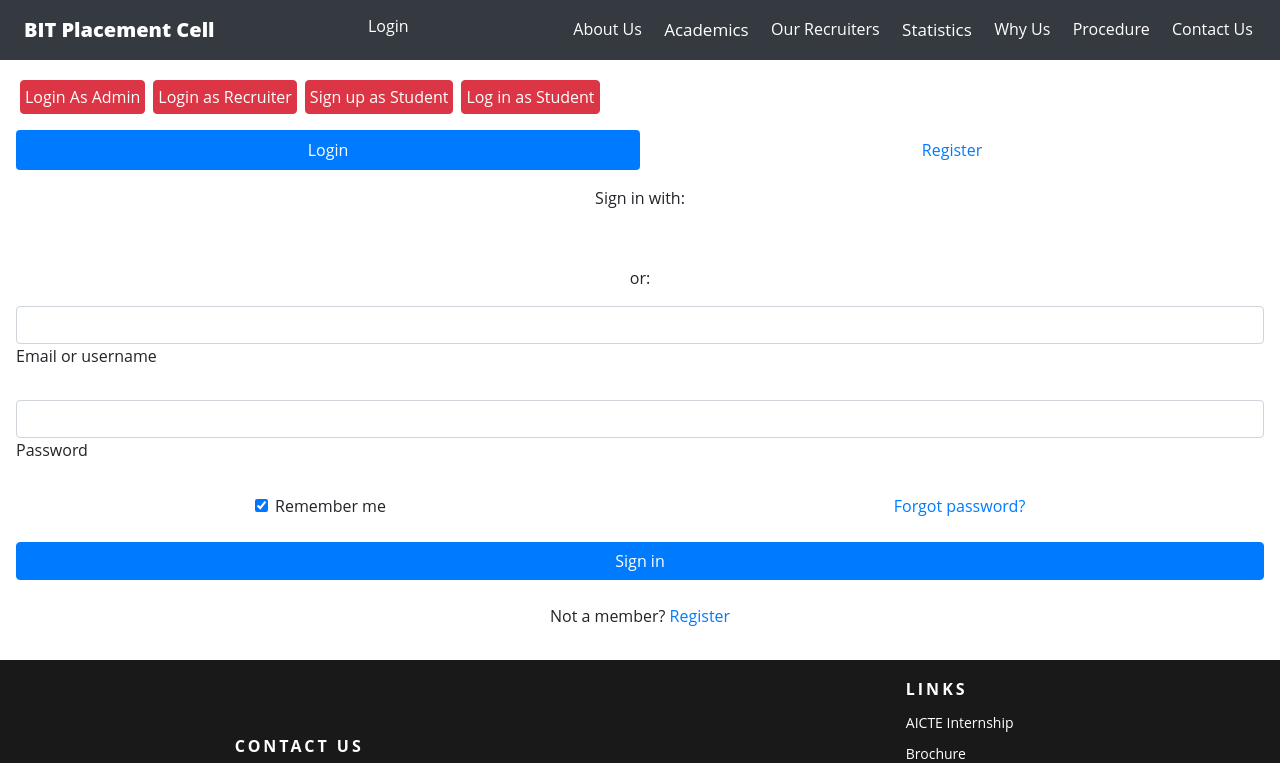
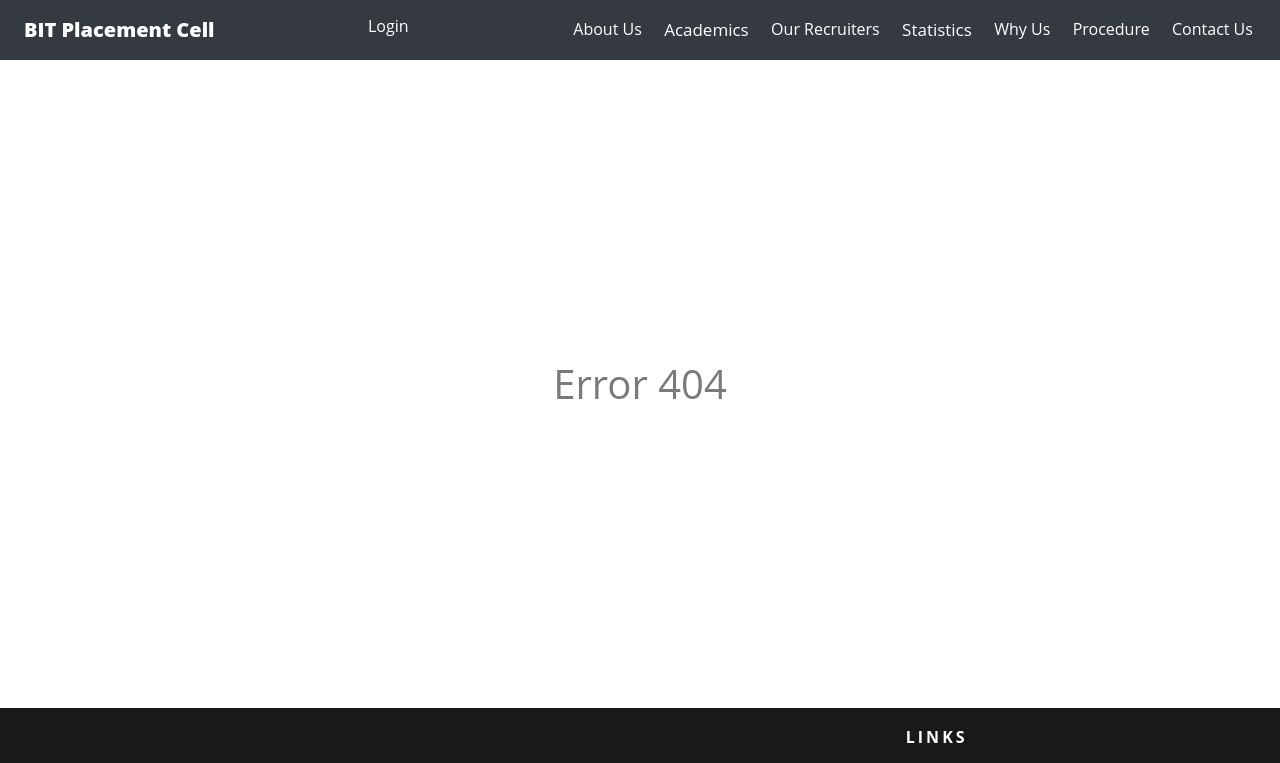
Before and after one commit to iamabhaytiwari343/placement_cell, a React (Create React App) app: page /#/login in a window 1280 px wide. Shown: the top 763 px of the page. Built offline with nearby package versions, Linux system fonts and the light colour scheme.

Commit message:
minor change

```diff
--- a/src/App.js
+++ b/src/App.js
@@ -21,7 +21,7 @@ import Page404 from "./components/404";
 import AlumniSpeaks from "./components/AlumniSpeaks";
 import Placement2019 from './components/PlacementStats2019';
 import PlacementStats2022 from './components/PlacementStats2022'
-import Login from "./components/Login";
+//import Login from "./components/Login";
 
 class App extends Component {
   render() {
@@ -33,7 +33,7 @@ class App extends Component {
             <Route path="/alumni-speaks" exact component={AlumniSpeaks} />
             <Route path="/facilities" exact component={Facilities} />
             <Route path="/" exact component={Home} />
-            <Route path="/login" exact component={Login} />
+            {/* <Route path="/login" exact component={Login} /> */}
             <Route path="/our-recruiters" exact component={OurRecruiters} />
             <Route path="/placement-stats-2022" exact component={PlacementStats2022} />
             <Route path="/placement-stats-2021" exact component={PlacementStats2021} />
--- a/src/components/Login.jsx
+++ /dev/null
@@ -1,162 +0,0 @@
-import React from 'react'
-
-const Login = () => {
-  return (
-    <div class=" p-1 m-1  position-relative">
-      <div class=" p-1 m-1 d-flex position-50">
-        <button type="button" className="btn btn-danger p-1 m-1 d-flex position-relative">Login As Admin</button>
-        <button type="button" class="btn btn-danger p-1 m-1 d-flex position-relative">Login as Recruiter</button>
-        <button type="button" class="btn btn-danger p-1 m-1 d-flex position-50">Sign up as Student</button>
-        <button type="button" class="btn btn-danger p-1 m-1 d-flex position-50">Log in as Student</button>
-      </div>
-<div class=" p-1 m-1  position-relative">
-{/* <!-- Pills navs --> */}
-<ul class="nav nav-pills nav-justified mb-3" id="ex1" role="tablist">
-  <li class="nav-item" role="presentation">
-    <a class="nav-link active" id="tab-login" data-mdb-toggle="pill" href="#pills-login" role="tab"
-      aria-controls="pills-login" aria-selected="true">Login</a>
-  </li>
-  <li class="nav-item" role="presentation">
-    <a class="nav-link" id="tab-register" data-mdb-toggle="pill" href="#pills-register" role="tab"
-      aria-controls="pills-register" aria-selected="false">Register</a>
-  </li>
-</ul>
-{/* <!-- Pills navs -->
-
-<!-- Pills content --> */}
-<div class="tab-content">
-  <div class="tab-pane fade show active" id="pills-login" role="tabpanel" aria-labelledby="tab-login">
-    <form>
-      <div class="text-center mb-3">
-        <p>Sign in with:</p>
-        <button type="button" class="btn btn-link btn-floating mx-1">
-          <i class="fab fa-facebook-f"></i>
-        </button>
-
-        <button type="button" class="btn btn-link btn-floating mx-1">
-          <i class="fab fa-google"></i>
-        </button>
-
-        <button type="button" class="btn btn-link btn-floating mx-1">
-          <i class="fab fa-twitter"></i>
-        </button>
-
-        <button type="button" class="btn btn-link btn-floating mx-1">
-          <i class="fab fa-github"></i>
-        </button>
-      </div>
-
-      <p class="text-center">or:</p>
-
-      {/* <!-- Email input --> */}
-      <div class="form-outline mb-4">
-        <input type="email" id="loginName" class="form-control" />
-        <label class="form-label" for="loginName">Email or username</label>
-      </div>
-
-      {/* <!-- Password input --> */}
-      <div class="form-outline mb-4">
-        <input type="password" id="loginPassword" class="form-control" />
-        <label class="form-label" for="loginPassword">Password</label>
-      </div>
-
-      {/* <!-- 2 column grid layout --> */}
-      <div class="row mb-4">
-        <div class="col-md-6 d-flex justify-content-center">
-          {/* <!-- Checkbox --> */}
-          <div class="form-check mb-3 mb-md-0">
-            <input class="form-check-input" type="checkbox" value="" id="loginCheck" checked />
-            <label class="form-check-label" for="loginCheck"> Remember me </label>
-          </div>
-        </div>
-
-        <div class="col-md-6 d-flex justify-content-center">
-          {/* <!-- Simple link --> */}
-          <a href="#!">Forgot password?</a>
-        </div>
-      </div>
-{/*
-      <!-- Submit button --> */}
-      <button type="submit" class="btn btn-primary btn-block mb-4">Sign in</button>
-
-      {/* <!-- Register buttons --> */}
-      <div class="text-center">
-        <p>Not a member? <a href="#!">Register</a></p>
-      </div>
-    </form>
-  </div>
-  <div class="tab-pane fade" id="pills-register" role="tabpanel" aria-labelledby="tab-register">
-    <form>
-      <div class="text-center mb-3">
-        <p>Sign up with:</p>
-        <button type="button" class="btn btn-link btn-floating mx-1">
-          <i class="fab fa-facebook-f"></i>
-        </button>
-
-        <button type="button" class="btn btn-link btn-floating mx-1">
-          <i class="fab fa-google"></i>
-        </button>
-
-        <button type="button" class="btn btn-link btn-floating mx-1">
-          <i class="fab fa-twitter"></i>
-        </button>
-
-        <button type="button" class="btn btn-link btn-floating mx-1">
-          <i class="fab fa-github"></i>
-        </button>
-      </div>
-
-      <p class="text-center">or:</p>
-
-      {/* <!-- Name input --> */}
-      <div class="form-outline mb-4">
-        <input type="text" id="registerName" class="form-control" />
-        <label class="form-label" for="registerName">Name</label>
-      </div>
-
-      {/* <!-- Username input --> */}
-      <div class="form-outline mb-4">
-        <input type="text" id="registerUsername" class="form-control" />
-        <label class="form-label" for="registerUsername">Username</label>
-      </div>
-
-      {/* <!-- Email input --> */}
-      <div class="form-outline mb-4">
-        <input type="email" id="registerEmail" class="form-control" />
-        <label class="form-label" for="registerEmail">Email</label>
-      </div>
-
-      {/* <!-- Password input --> */}
-      <div class="form-outline mb-4">
-        <input type="password" id="registerPassword" class="form-control" />
-        <label class="form-label" for="registerPassword">Password</label>
-      </div>
-
-      {/* <!-- Repeat Password input --> */}
-      <div class="form-outline mb-4">
-        <input type="password" id="registerRepeatPassword" class="form-control" />
-        <label class="form-label" for="registerRepeatPassword">Repeat password</label>
-      </div>
-
-      {/* <!-- Checkbox --> */}
-      <div class="form-check d-flex justify-content-center mb-4">
-        <input class="form-check-input me-2" type="checkbox" value="" id="registerCheck" checked
-          aria-describedby="registerCheckHelpText" />
-        <label class="form-check-label" for="registerCheck">
-          I have read and agree to the terms
-        </label>
-      </div>
-
-      {/* <!-- Submit button --> */}
-      <button type="submit" class="btn btn-primary btn-block mb-3">Sign in</button>
-    </form>
-  </div>
-</div>
-{/* <!-- Pills content --> */}
-</div>
-    </div>
-
-  )
-}
-
-export default Login
```
